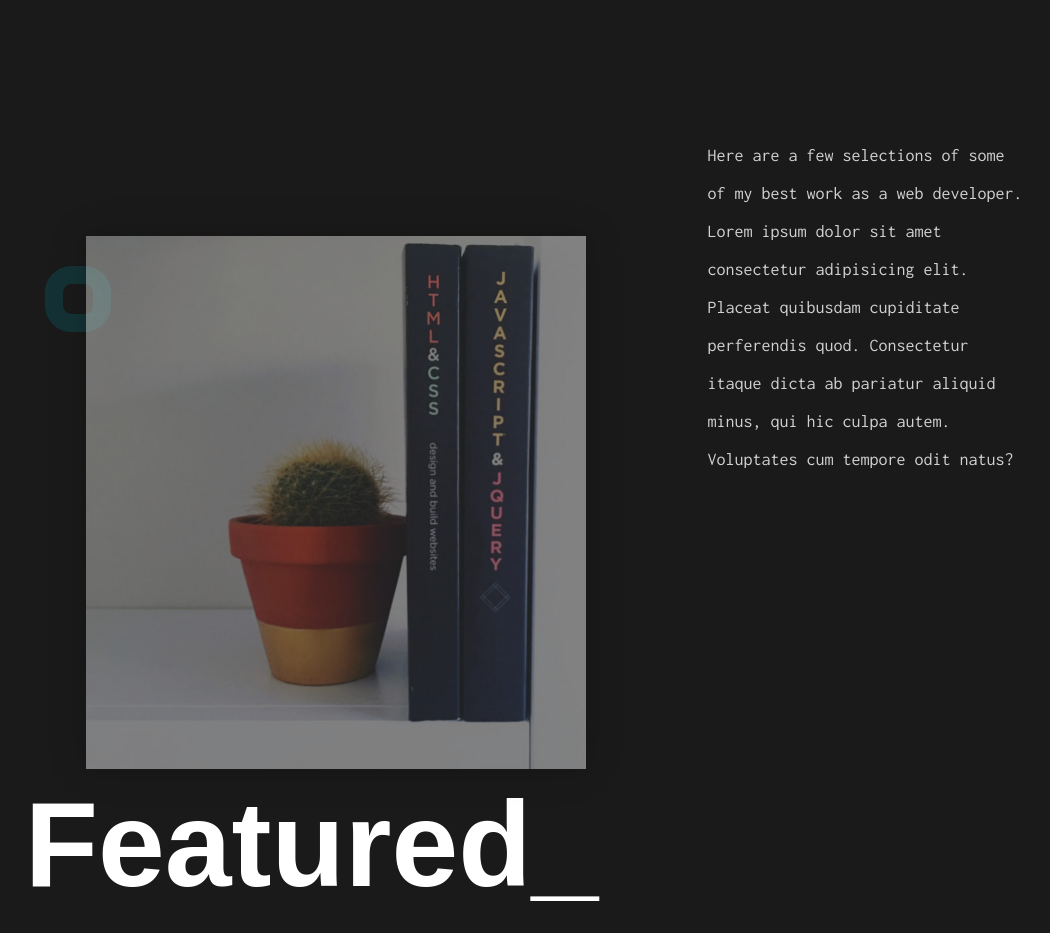
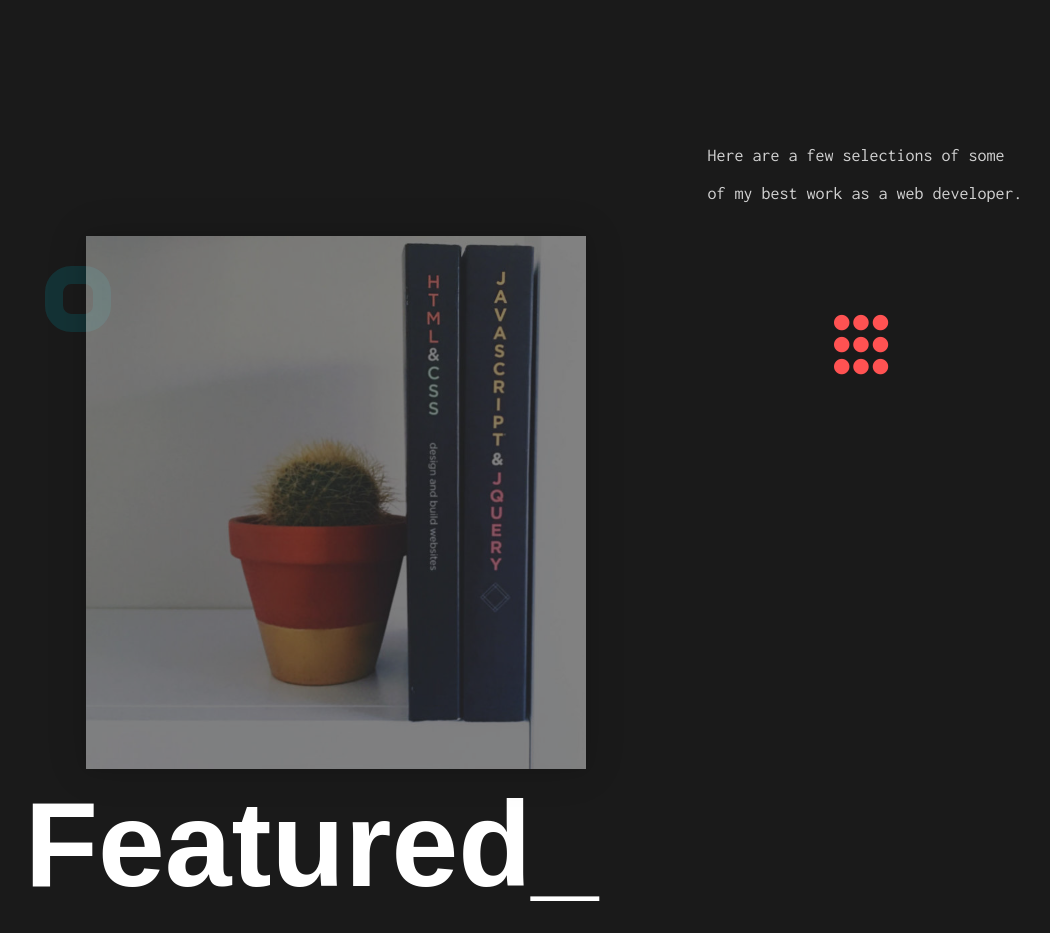
Before and after one commit to john2796/personal-portfolio, a React (Create React App) app: page / in a window 1280 px wide. Shown: the part 1740-2673 px from the top of the page, without its empty margins (84-1134 px from the left). Built offline with nearby package versions, Linux system fonts and the light colour scheme; a web font is replaced by a local one.

Commit message:
completed updating all lorem ipsum

```diff
--- a/src/components/projects/ProjectCard.js
+++ b/src/components/projects/ProjectCard.js
@@ -20,7 +20,7 @@ const ProjectCard = ({ setHoverHandler, disableHoverHandler, item }) => (
       {item.sub}
     </h3>
     <a href={item.link} target="_blank" rel="noopener noreferrer" className="link" />
-    <p className={`project-desc ${item.hover && 'desc-hide'}`}>{item.desc}</p>
+    <p className="project-desc">{item.desc}</p>
   </div>
 );
 ProjectCard.propTypes = {
--- a/src/components/projects/ProjectContainer.js
+++ b/src/components/projects/ProjectContainer.js
@@ -23,6 +23,7 @@ const ProjectContainer = () => {
     setProjects(updatedProjects);
   };
   return (
+    <>
       <ProjectStyle className="container">
         <div className="featured-works-bookImg-p-wrapper">
           <div className="project-flex">
@@ -30,10 +31,19 @@ const ProjectContainer = () => {
             <img className="bookImg" src={bookImg} alt="html/css & js book" />
             {/* right side content -----> */}
             <p>
-            Here are a few selections of some of my best work as a web developer. Lorem ipsum dolor
-            sit amet consectetur adipisicing elit. Placeat quibusdam cupiditate perferendis quod.
-            Consectetur itaque dicta ab pariatur aliquid minus, qui hic culpa autem. Voluptates cum
-            tempore odit natus?
+              Here are a few selections of some of my best work as a web developer.
+              <br />
+              <span className="all-projects">
+                <i className="fa fa-circle colon" aria-hidden="true" />
+                <i className="fa fa-circle colon" aria-hidden="true" />
+                <i className="fa fa-circle colon" aria-hidden="true" />
+                <i className="fa fa-circle colon" aria-hidden="true" />
+                <i className="fa fa-circle colon" aria-hidden="true" />
+                <i className="fa fa-circle colon" aria-hidden="true" />
+                <i className="fa fa-circle colon" aria-hidden="true" />
+                <i className="fa fa-circle colon" aria-hidden="true" />
+                <i className="fa fa-circle colon" aria-hidden="true" />
+              </span>
             </p>
           </div>
 
@@ -61,6 +71,7 @@ const ProjectContainer = () => {
         </div>
         <BlueCircles />
       </ProjectStyle>
+    </>
   );
 };
 
--- a/src/components/projects/ProjectStyle.js
+++ b/src/components/projects/ProjectStyle.js
@@ -47,6 +47,19 @@ export const ProjectStyle = styled.section`
       align-self: flex-start;
       width: 30%;
       margin-top: -100px;
+      @media (max-width: 991px) {
+        text-align: center;
+      }
+      .all-projects {
+        padding-top: 100px;
+        flex-wrap: wrap;
+        display: flex;
+        width: 70px;
+        margin: 0 auto;
+        i {
+          margin: 2px;
+        }
+      }
     }
   }
 
@@ -56,6 +69,7 @@ export const ProjectStyle = styled.section`
     margin-top: 250px;
     flex-wrap: wrap;
     justify-content: space-between;
+    width: 100%;
     @media (max-width: 991px) {
       margin: 0 auto;
       margin-top: 100px;
```
Also changed, not shown: src/components/spinner/Loading.js (added, +9 -0 lines). Lines whose indentation alone changed are shown as unchanged.
